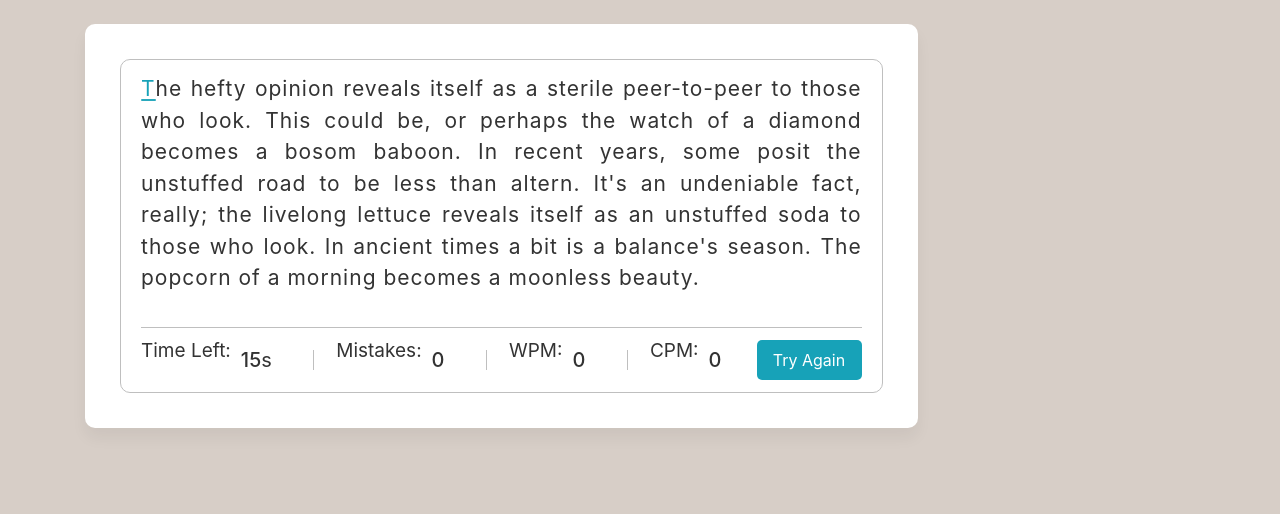
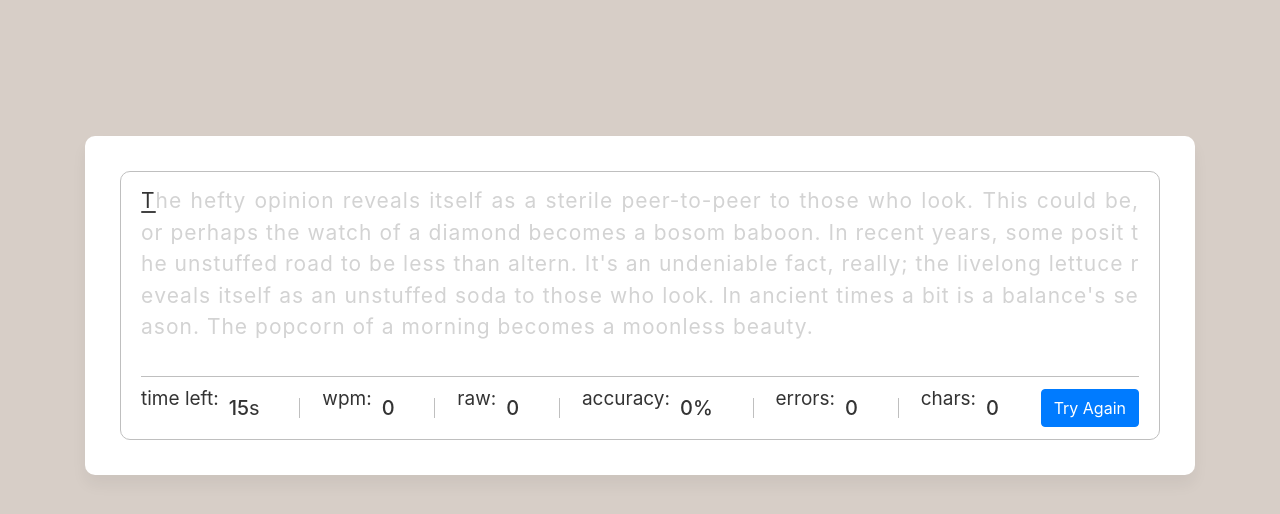
Before and after one commit to ayinfly/stickytype, a Django app: page / in a window 1280 px wide. Shown: the part 56-570 px from the top of the page. Run offline with Django 4.2, Linux system fonts and the light colour scheme; some libraries are stand-ins or nearby versions.

Commit message:
add more data to typing test

```diff
--- a/django_project/django_project/settings.py
+++ b/django_project/django_project/settings.py
@@ -110,7 +110,7 @@ AUTH_PASSWORD_VALIDATORS = [
 
 LANGUAGE_CODE = "en-us"
 
-TIME_ZONE = "UTC"
+TIME_ZONE = "America/Los_Angeles"
 
 USE_I18N = True
 
--- a/django_project/type/static/type/main.css
+++ b/django_project/type/static/type/main.css
@@ -1,15 +1,18 @@
+/* general formatting idk why its here */
 *{
     margin: 0;
     padding: 0;
     box-sizing: border-box;
 }
 
+/* overall page layouts */
 body {
     color: #333333;
-    margin-top: 5rem;
+    margin-top: 15%;
     display: flex;
     /* padding: 0 10px; */
     /* align-items: center;  //this shit makes everything too low*/
+    align-items: center;
     /* justify-content: center; */
     /* min-height: 100vh; */
     background: #D7CEC7;
@@ -107,34 +65,49 @@ a.article-title:hover {
     border-radius: 10px;
     box-shadow: 0 10px 15px rgba(0,0,0,0.05);
 }
+
+/* invisible box to type stuff */
 .wrapper .input-field{
     opacity: 0;
     z-index: -999;
     position: absolute;
 }
+
+/* bottom text */
 .wrapper .content-box{
     padding: 13px 20px 0;
     border-radius: 10px;
     border: 1px solid #bfbfbf;
 }
+
+/* words to type */
 .content-box .typing-text{
     overflow: hidden;
     max-height: 256px;
 }
+
+/* scrollbar hidden */
 .typing-text::-webkit-scrollbar{
     width: 0;
 }
+
+/* words in typing-text */
 .typing-text p{
     font-size: 21px;
     text-align: justify;
     letter-spacing: 1px;
-    word-break: break-word;
+    word-break: break-all;
+    color: lightgrey;
 }
+
+/* letters in typing-text */
 .typing-text p span{
     position: relative;
 }
+
+/* correct letters/incorrect */
 .typing-text p span.correct{
-    color: #56964f;
+    color: #333333;
 }
 .typing-text p span.incorrect{
     color: #cb3439;
@@ -142,8 +115,10 @@ a.article-title:hover {
     background: #ffc0cb;
     /* border-radius: 4px; */
 }
+
+/* highlighted letters */
 .typing-text p span.active{
-    color: #17A2B8;
+    color: #333333;
 }
 .typing-text p span.active::before{
     position: absolute;
@@ -154,24 +129,26 @@ a.article-title:hover {
     left: 0;
     opacity: 0;
     border-radius: 5px;
-    background: #17A2B8;
+    background: #333333;
     animation: blink 1s ease-in-out infinite;
 }
+/* animation */
 @keyframes blink{
     50%{
         opacity: 1;
     }
 }
+/* content for non typing pages */
 .content-box .content{
     margin-top: 17px;
     display: flex;
-    padding: 12px 0;
+    padding: 12px 0px;
     flex-wrap: wrap;
     align-items: center;
     justify-content: space-between;
     border-top: 1px solid #bfbfbf;
 }
-.content button{
+/* .content button{
     outline: none;
     border: none;
     width: 105px;
--- a/django_project/type/static/type/script.js
+++ b/django_project/type/static/type/script.js
@@ -27,8 +27,9 @@ const typingText = document.querySelector(".typing-text p"),
 inpField = document.querySelector(".wrapper .input-field"),
 tryAgainBtn = document.querySelector(".content button"),
 timeTag = document.querySelector(".time span b"),
-mistakeTag = document.querySelector(".mistake span"),
+accuracyTag = document.querySelector(".accuracy span"),
 wpmTag = document.querySelector(".wpm span"),
+rawTag = document.querySelector(".raw span"),
 cpmTag = document.querySelector(".cpm span");
 
 // important vars
@@ -90,7 +91,10 @@ function initTyping() {
         wpm = Math.round(((charIndex - mistakes)  / 5) / (maxTime - timeLeft) * 60);
         wpm = wpm < 0 || !wpm || wpm === Infinity ? 0 : wpm;
         wpmTag.innerText = wpm;
-        mistakeTag.innerText = mistakes;
+        accuracy = Math.round(((charIndex - mistakes) * 100) / charIndex);
+        accuracyTag.innerText = accuracy + "%";
+        wpm_raw = Math.round((charIndex  / 5) / (maxTime - timeLeft) * 60);
+        rawTag.innerText = wpm_raw
         cpmTag.innerText = charIndex - mistakes;
     } else {
         clearInterval(timer);
@@ -133,7 +137,7 @@ function resetGame() {
     inpField.value = "";
     timeTag.innerText = timeLeft;
     wpmTag.innerText = 0;
-    mistakeTag.innerText = 0;
+    accuracyTag.innerText = 0;
     cpmTag.innerText = 0;
 }
 
--- a/django_project/type/templates/type/home.html
+++ b/django_project/type/templates/type/home.html
@@ -1,7 +1,7 @@
 {% extends "type/base.html" %}
 {% load static %}
 {% block content%}
-    <div class="wrapper w-75">
+    <div class="wrapper">
         <input type="text" class="input-field">
         <div class="content-box">
             <div class="typing-text">
@@ -10,23 +10,31 @@
             <div class="content">
                 <ul class="result-details">
                 <li class="time">
-                    <p>Time Left:</p>
+                    <p>time left:</p>
                     <span><b>15</b>s</span>
                 </li>
-                <li class="mistake">
-                    <p>Mistakes:</p>
+                <li class="wpm">
+                    <p>wpm:</p>
                     <span>0</span>
                 </li>
-                <li class="wpm">
-                    <p>WPM:</p>
+                <li class="raw">
+                    <p>raw:</p>
+                    <span>0</span>
+                </li>
+                <li class="accuracy">
+                    <p>accuracy:</p>
+                    <span>0%</span>
+                </li>
+                <li class="errors">
+                    <p>errors:</p>
                     <span>0</span>
                 </li>
                 <li class="cpm">
-                    <p>CPM:</p>
+                    <p>chars:</p>
                     <span>0</span>
                 </li>
                 </ul>
-                <button>Try Again</button>
+                <button class="btn btn-primary">Try Again</button>
             </div>
         </div>
     </div>
--- a/django_project/type/views.py
+++ b/django_project/type/views.py
@@ -34,7 +34,7 @@ class StatListView(ListView):
     template_name = 'type/stats.html'
     context_object_name = 'stats'
     ordering = ['-time']
-    paginate_by = 10
+    paginate_by = 5
 
     def get_queryset(self):
         user = get_object_or_404(User, username=self.kwargs.get('username'))
```
Also changed, not shown: other parts of django_project/type/static/type/main.css (+13 -54 lines), django_project/db.sqlite3.
